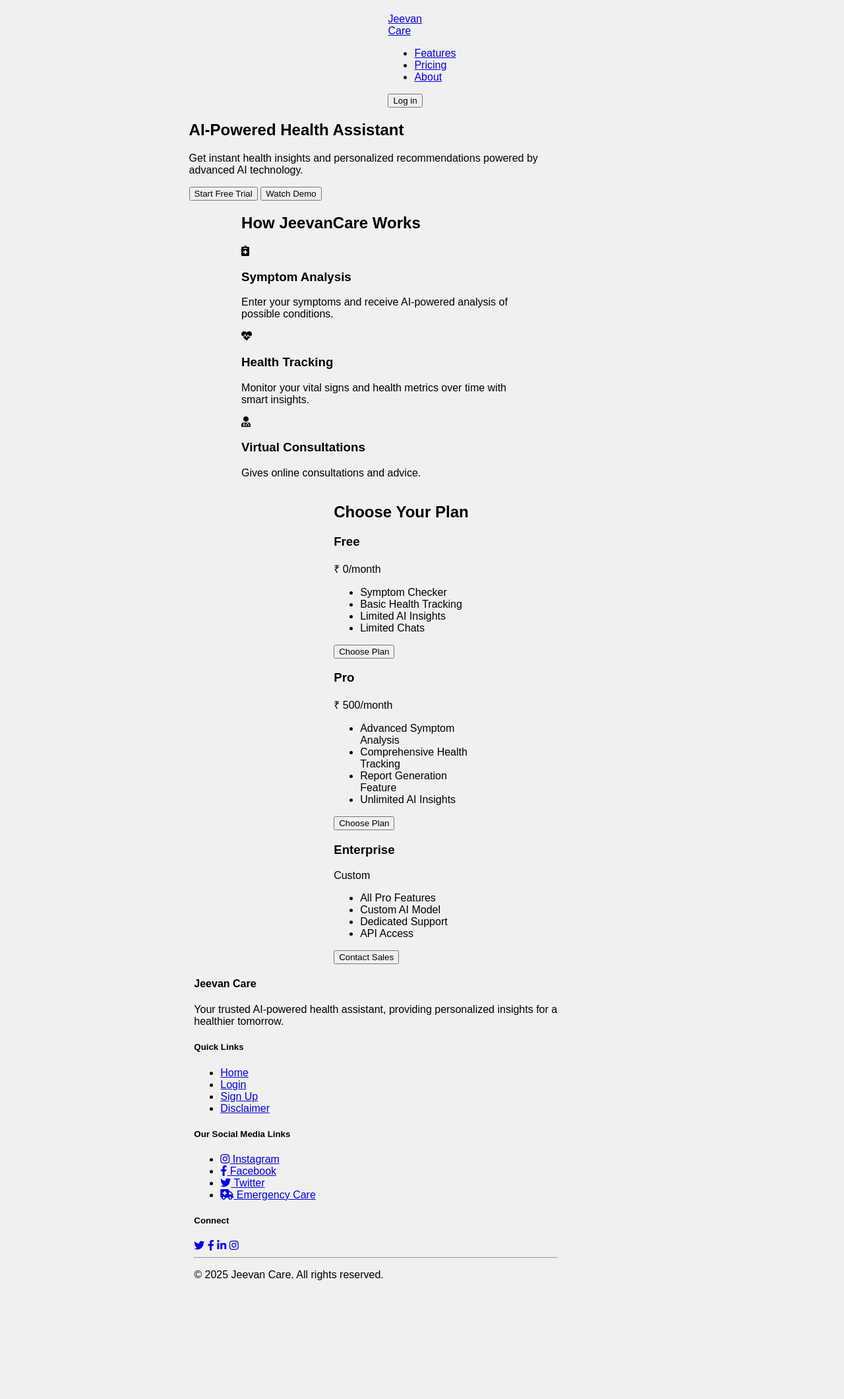
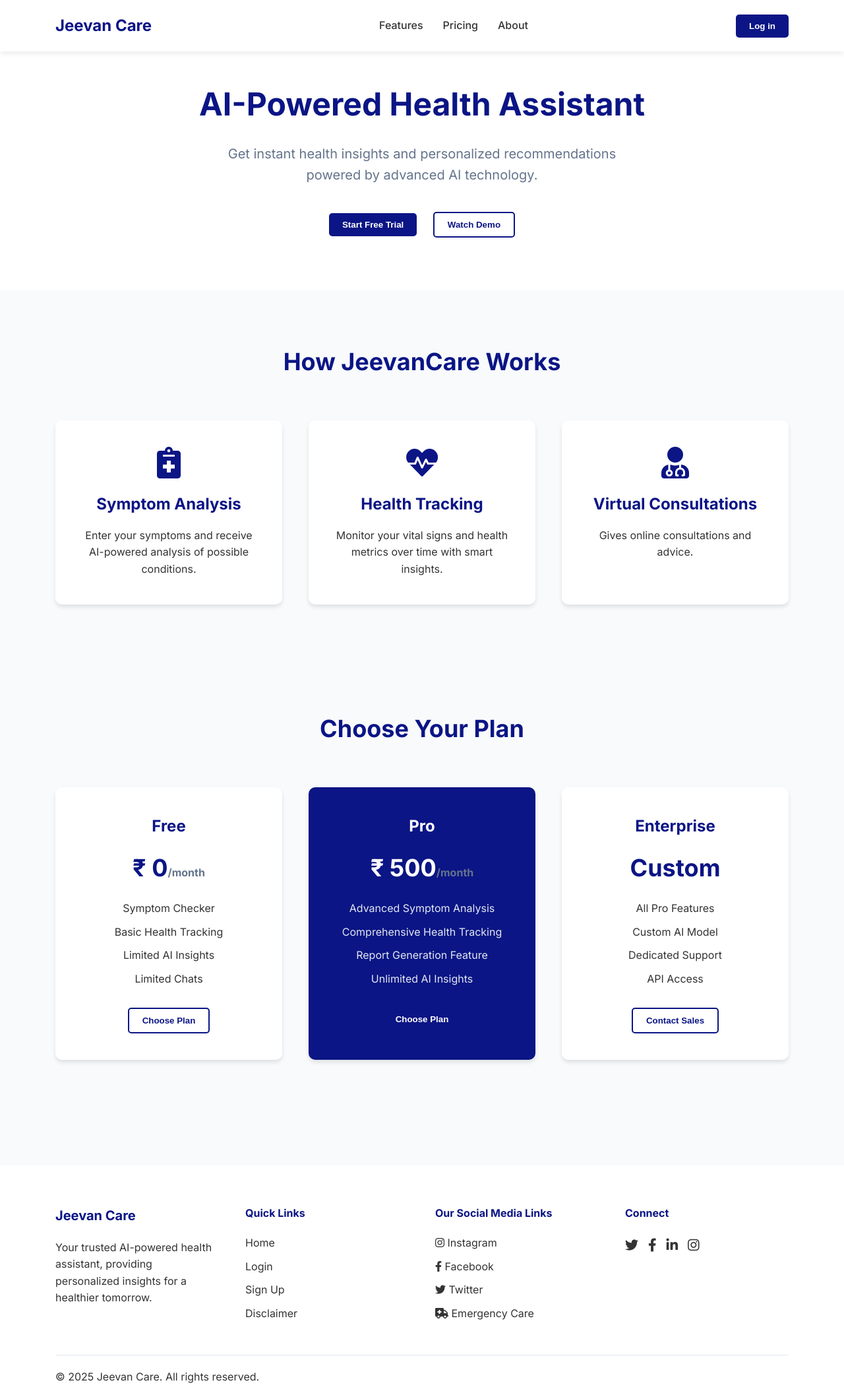
Before and after one commit to kunaltelangi/Techathon-2.0, a Flask app: template templates/main.html in a window 1280 px wide. Shown: the whole page at 66% size. Before the commit the page ends 1940 px from the top, so only its background shows below. Run offline with Flask 3, Linux system fonts and the light colour scheme; the template is opened without the code that fills it, so the values that code supplies are empty.

Commit message:
Home Page Updated

```diff
--- /dev/null
+++ b/static/main.css
@@ -0,0 +1,343 @@
+@import url("https://fonts.googleapis.com/css2?family=Inter:wght@400;500;600;700&display=swap");
+
+:root {
+  --primary-color: #0b1585;
+  --secondary-color: #5ca5f2;
+  --background-color: #f8fafc;
+  --text-color: #333;
+  --white: #ffffff;
+  --gray: #64748b;
+  --light-gray: #e2e8f0;
+}
+
+* {
+  margin: 0;
+  padding: 0;
+  box-sizing: border-box;
+}
+#bt{
+  background-color: var(--primary-color);
+}
+
+body {
+  font-family: "Inter", sans-serif;
+  line-height: 1.6;
+  color: var(--text-color);
+  background-color: var(--background-color);
+}
+
+.container {
+  width: 90%;
+  max-width: 1200px;
+  margin: 0 auto;
+  padding: 0 20px;
+}
+
+header {
+  background-color: var(--white);
+  padding: 20px 0;
+  position: fixed;
+  width: 100%;
+  top: 0;
+  z-index: 1000;
+  box-shadow: 0 2px 10px rgba(0, 0, 0, 0.1);
+}
+
+nav {
+  display: flex;
+  justify-content: space-between;
+  align-items: center;
+}
+
+.logo {
+  font-size: 24px;
+  font-weight: 700;
+  color: var(--primary-color);
+  text-decoration: none;
+}
+
+.nav-links {
+  display: flex;
+  list-style: none;
+}
+
+.nav-links li {
+  margin-left: 30px;
+}
+
+.nav-links a {
+  text-decoration: none;
+  color: var(--text-color);
+  font-weight: 500;
+  transition: color 0.3s ease;
+}
+
+.nav-links a:hover {
+  color: var(--primary-color);
+}
+
+.btn {
+  padding: 10px 20px;
+  border: none;
+  border-radius: 5px;
+  cursor: pointer;
+  font-weight: 600;
+  transition: all 0.3s ease;
+}
+
+.btn-primary {
+  background-color: var(--primary-color);
+  color: var(--white);
+}
+
+.btn-secondary {
+  background-color: var(--secondary-color);
+  color: var(--white);
+}
+
+.btn-outline {
+  background-color: transparent;
+  border: 2px solid var(--primary-color);
+  color: var(--primary-color);
+}
+
+.btn:hover {
+  opacity: 0.9;
+  transform: translateY(-2px);
+}
+
+.hero {
+  padding: 120px 0 80px;
+  text-align: center;
+  background-color: var(--white);
+}
+
+.hero h1 {
+  font-size: 48px;
+  margin-bottom: 20px;
+  color: var(--primary-color);
+}
+
+.hero .lead {
+  font-size: 20px;
+  margin-bottom: 40px;
+  color: var(--gray);
+  max-width: 600px;
+  margin-left: auto;
+  margin-right: auto;
+}
+
+.cta-buttons {
+  margin-top: 30px;
+}
+
+.cta-buttons .btn {
+  margin: 0 10px;
+}
+
+.features,
+.pricing {
+  padding: 80px 0;
+}
+
+.features h2,
+.pricing h2 {
+  text-align: center;
+  font-size: 36px;
+  margin-bottom: 60px;
+  color: var(--primary-color);
+}
+
+.feature-grid,
+.pricing-grid {
+  display: grid;
+  grid-template-columns: repeat(auto-fit, minmax(280px, 1fr));
+  gap: 40px;
+}
+
+.feature-card,
+.pricing-card {
+  background-color: var(--white);
+  padding: 40px;
+  border-radius: 10px;
+  text-align: center;
+  transition: all 0.3s ease;
+  box-shadow: 0 4px 6px rgba(0, 0, 0, 0.1);
+}
+
+.feature-card:hover,
+.pricing-card:hover {
+  transform: translateY(-10px);
+  box-shadow: 0 10px 20px rgba(0, 0, 0, 0.1);
+}
+
+.feature-card i {
+  font-size: 48px;
+  color: var(--primary-color);
+  margin-bottom: 20px;
+}
+
+.feature-card h3,
+.pricing-card h3 {
+  font-size: 24px;
+  margin-bottom: 15px;
+  color: var(--primary-color);
+}
+
+.pricing-card .price {
+  font-size: 36px;
+  font-weight: 700;
+  color: var(--primary-color);
+  margin-bottom: 20px;
+}
+
+.pricing-card .price span {
+  font-size: 16px;
+  color: var(--gray);
+}
+
+.pricing-card ul {
+  list-style-type: none;
+  margin-bottom: 30px;
+}
+
+.pricing-card ul li {
+  margin-bottom: 10px;
+  color: var (--gray);
+}
+
+.pricing-card.featured {
+  background-color: var(--primary-color);
+  color: var(--white);
+}
+
+.pricing-card.featured h3,
+.pricing-card.featured .price {
+  color: var(--white);
+}
+
+.pricing-card.featured ul li {
+  color: var(--light-gray);
+}
+
+footer {
+  background-color: var(--white);
+  padding: 60px 0 20px;
+  margin-top: 80px;
+}
+
+.footer-grid {
+  display: grid;
+  grid-template-columns: repeat(auto-fit, minmax(200px, 1fr));
+  gap: 40px;
+}
+
+.footer-col h4 {
+  font-size: 20px;
+  margin-bottom: 20px;
+  color: var(--primary-color);
+}
+
+.footer-col h5 {
+  font-size: 16px;
+  margin-bottom: 20px;
+  color: var(--primary-color);
+}
+
+.footer-col ul {
+  list-style-type: none;
+}
+
+.footer-col ul li {
+  margin-bottom: 10px;
+}
+
+.footer-col ul li a {
+  color: var(--gray);
+  text-decoration: none;
+  transition: color 0.3s ease;
+}
+
+.footer-col ul li a:hover {
+  color: var(--primary-color);
+}
+
+.social-links {
+  display: flex;
+  gap: 15px;
+}
+
+.social-links a {
+  color: var(--gray);
+  font-size: 20px;
+  transition: color 0.3s ease;
+}
+
+.social-links a:hover {
+  color: var(--primary-color);
+}
+
+hr {
+  border: none;
+  border-top: 1px solid var(--light-gray);
+  margin: 40px 0 20px;
+}
+
+copyright {
+  text-align: center;
+  font-size: 14px;
+  color: var(--gray);
+}
+
+@media (max-width: 768px) {
+  .nav-links {
+    display: none;
+  }
+
+  .hero h1 {
+    font-size: 36px;
+  }
+
+  .hero .lead {
+    font-size: 18px;
+  }
+
+  .features h2,
+  .pricing h2 {
+    font-size: 28px;
+  }
+
+  .feature-grid,
+  .pricing-grid {
+    grid-template-columns: 1fr;
+  }
+
+  .footer-grid {
+    grid-template-columns: 1fr 1fr;
+  }
+}
+
+.footer-col ul li a {
+  color: #333;
+  text-decoration: none;
+  transition: color 0.3s ease, transform 0.3s ease;
+}
+
+.footer-col ul li a:hover {
+  color: #007bff;
+  transform: translateX(5px);
+}
+
+.social-links a {
+  color: #333;
+  transition: color 0.3s ease, transform 0.3s ease;
+}
+
+.social-links a:hover {
+  color: #007bff;
+  transform: translateY(-3px);
+}
+
+html {
+  scroll-behavior: smooth;
+}
--- a/templates/main.html
+++ b/templates/main.html
@@ -4,7 +4,7 @@
     <meta charset="UTF-8">
     <meta name="viewport" content="width=device-width, initial-scale=1.0">
     <title>HealthAI - Your AI Health Assistant</title>
-    <link rel="stylesheet" href="styles.css">
+    <link rel="stylesheet" href="./static/main.css">
     <link rel="stylesheet" href="https://cdnjs.cloudflare.com/ajax/libs/font-awesome/5.15.4/css/all.min.css">
 </head>
 <body>
```
